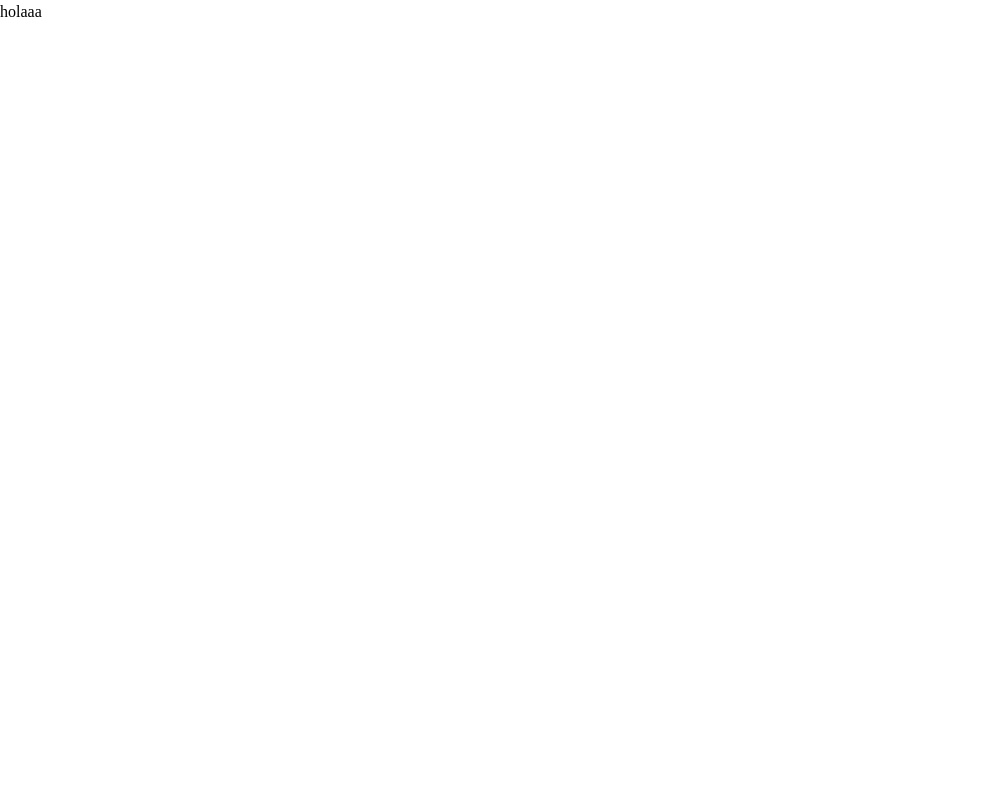
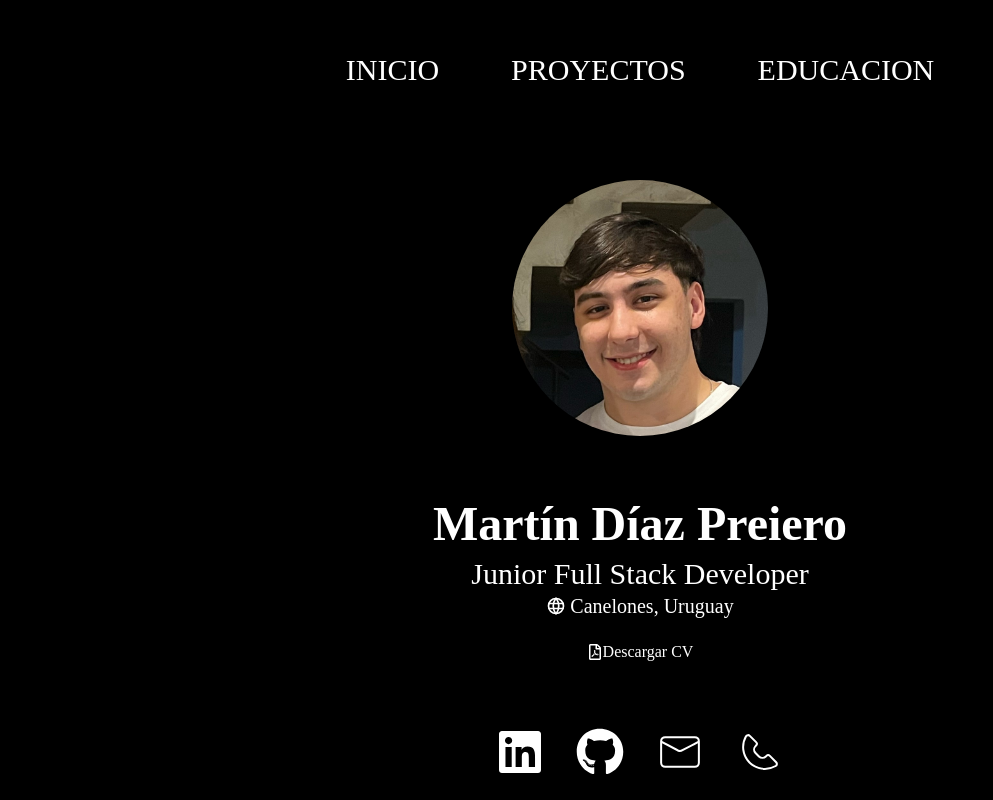
Before and after one commit to MartinDiaz04/portfolio, a React (Vite) app: page / in a window 1280 px wide. Shown: the whole page, without its empty margins (0-993 px from the left). Built offline with nearby package versions, Linux system fonts and the light colour scheme; a web font is replaced by a local one.

Commit message:
create home

```diff
--- a/src/components/Project.jsx
+++ b/src/components/Project.jsx
@@ -1,11 +1,12 @@
 import React from 'react'
+import {data} from '../data/data'
 
 function Project() {
   return (
     <div>
-      <h1>Proyecto 1</h1>
-      <h3>Descripcion</h3>
-      <h4>Descripcion</h4>
+      <article className=''>
+
+      </article>
     </div>
   )
 }
--- a/src/index.css
+++ b/src/index.css
@@ -1,26 +1,35 @@
-@import url('https://fonts.googleapis.com/css2?family=Sedan+SC&display=swap');
+@import url("https://fonts.googleapis.com/css2?family=Sedan+SC&display=swap");
 
 @tailwind base;
 @tailwind components;
 @tailwind utilities;
 
-.root {
-  background: linear-gradient(
-    to bottom,
-    rgb(109, 6, 6) 10%,
-    rgb(145, 45, 45) 60%,
-    rgb(180, 98, 98, 2) 100%
-  );
-  height: 100vh;
+header{
   display: flex;
   justify-content: center;
+  background-color: black;
 }
-header {
-  background-color: black;
-  height: auto;
-}
+
 
 header ul li a {
   position: relative;
   display: block;
+  padding: 5px;
 }
+
+header ul li a::before {
+  content: "";
+  position: absolute;
+  bottom: 0;
+  left: 0;
+  width: 100%;
+  height: 2px;
+  background: linear-gradient(to right, #ffffff, #ffffff, #ffffff);
+  z-index: 1;
+  transform: scaleX(0);
+  transform-origin: center;
+  transition: transform 0.7s ease-in-out;
+}
+header ul li a:hover::before {
+  transform: scaleX(1);
+}
--- a/src/screens/Contact.jsx
+++ /dev/null
@@ -1,11 +0,0 @@
-import React from 'react'
-
-function Contact() {
-  return (
-    <div>
-
-    </div>
-  )
-}
-
-export default Contact
--- a/src/screens/Home.jsx
+++ b/src/screens/Home.jsx
@@ -1,9 +1,12 @@
 import React from 'react'
+import NavBar from '../components/NavBar'
 
 const Home = () => {
   return (
     <div>
-      <h1>holaaa</h1>
+      <main className='bg-black'>
+        <NavBar/>
+      </main>
     </div>
   )
 }
--- a/src/screens/Projects.jsx
+++ b/src/screens/Projects.jsx
@@ -1,13 +1,17 @@
 import React from 'react'
 import ProjectList from '../components/ProjectList'
+import Header from '../components/Header'
+import Footer from '../components/Footer'
+import Project from '../components/Project'
+
 
 const Projects = () => {
   return (
     <div>
-        <ProjectList />
-        <h1 className='font-bold text-gray-50'>hola</h1>
+        <Header />
+          <Project/>
+        <Footer />
     </div>
   )
 }
-
 export default Projects
--- a/src/screens/Studies.jsx
+++ b/src/screens/Studies.jsx
@@ -1,9 +1,9 @@
 import React from 'react'
-
+import Header from '../components/Header'
 function Studies() {
   return (
     <div>
-
+      <Header/>
     </div>
   )
 }
```
Also changed, not shown: img/fondoProyectos.jpg (added), 1 other file (tests, documents, lock files or other folders).
